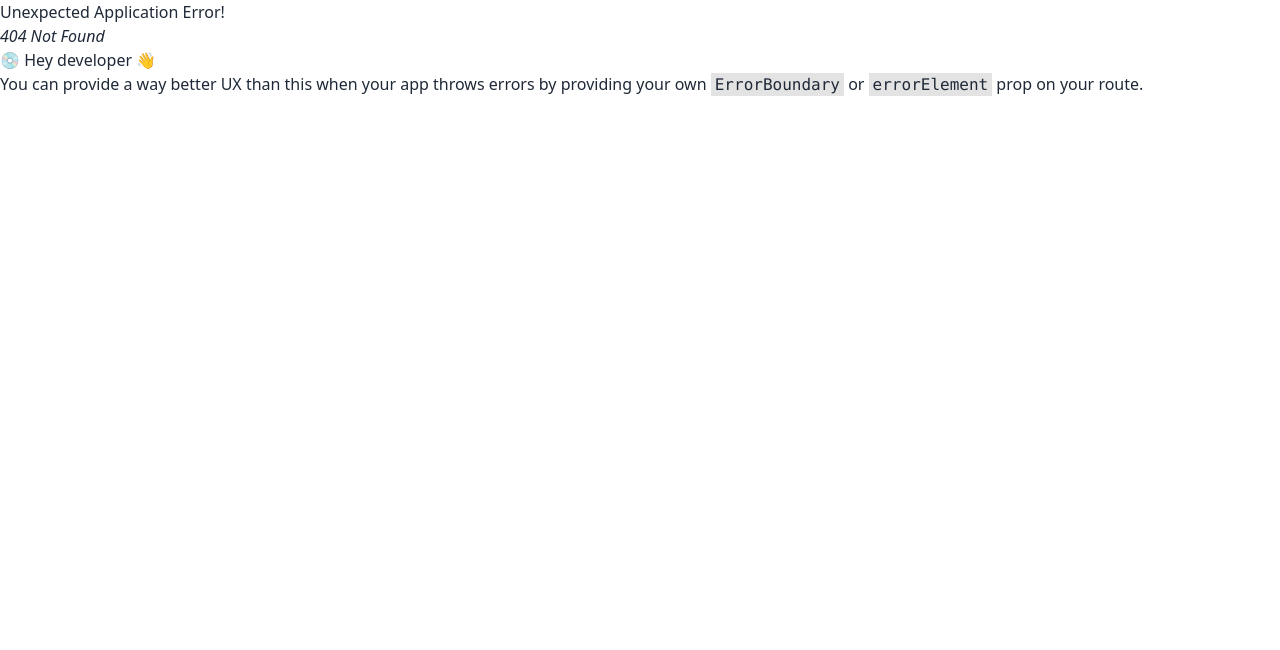
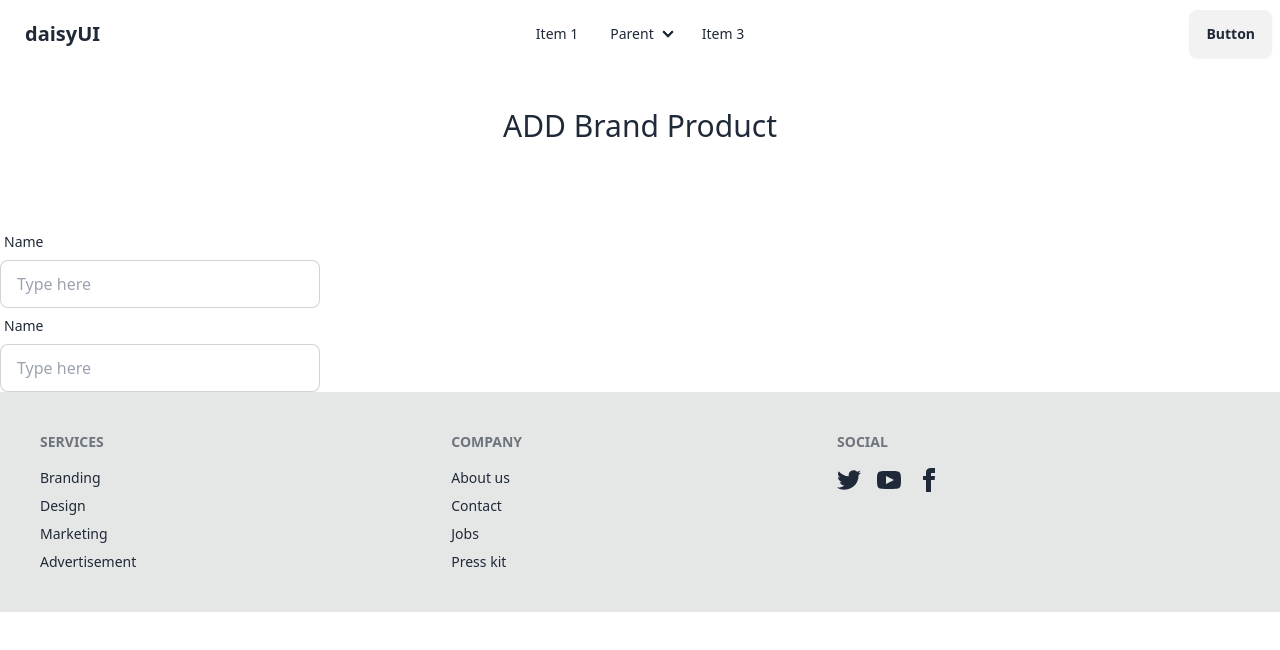
Before and after one commit to sakirmohammad775/Fashion-Apparels-Client, a React (Vite) app: page /addBrand in a window 1280 px wide. Before the commit this address had no page. Shown: the top 650 px of the page. Built offline with nearby package versions, Linux system fonts and the light colour scheme.

Commit message:
add Brand form create

```diff
--- a/src/AddBrand/AddBrand.jsx
+++ b/src/AddBrand/AddBrand.jsx
@@ -2,9 +2,34 @@
 
 const AddBrand = () => {
     return (
-        <div>
+        <>
+            <div className="text-3xl text-center mt-10 mb-20">ADD Brand Product</div>
+            <form>
+                <div className="">
+                    {/*Name */}
+                    <div>
+                        <label className="form-control w-full max-w-xs">
+                            <div className="label">
+                                <span className="label-text">Name</span>
+                            </div>
+                            <input type="text" placeholder="Type here" className="input input-bordered w-full max-w-xs" />
 
-        </div>
+                        </label>
+                    </div>
+                    {/* */}
+                    <div>
+                        <label className="form-control w-full max-w-xs">
+                            <div className="label">
+                                <span className="label-text">Name</span>
+                            </div>
+                            <input type="text" placeholder="Type here" className="input input-bordered w-full max-w-xs" />
+
+                        </label>
+                    </div>
+                </div>
+
+            </form>
+        </>
     );
 };
 
--- a/src/Layout/Main/Main.jsx
+++ b/src/Layout/Main/Main.jsx
@@ -6,9 +6,11 @@ import Footer from "../../Shared/Footer/Footer";
 const Main = () => {
     return (
         <>
-        <Navbar></Navbar>
-        <Outlet></Outlet>
-        <Footer></Footer>
+            <div className="max-w-screen-xl mx-auto">
+                <Navbar></Navbar>
+                <Outlet></Outlet>
+                <Footer></Footer>
+            </div>
         </>
     );
 };
--- a/src/Routes/Routes.jsx
+++ b/src/Routes/Routes.jsx
@@ -1,7 +1,7 @@
 import { createBrowserRouter } from "react-router-dom";
 import Home from "../Home/Home/Home";
 import Main from "../Layout/Main/Main";
-
+import AddBrand from "../AddBrand/AddBrand"
 
 
 export const router = createBrowserRouter([
@@ -12,6 +12,10 @@ export const router = createBrowserRouter([
         {
           path:"/",
           element:<Home></Home>
+        },
+        {
+          path:"/addBrand",
+          element:<AddBrand></AddBrand>
         }
       ]
     },
```
